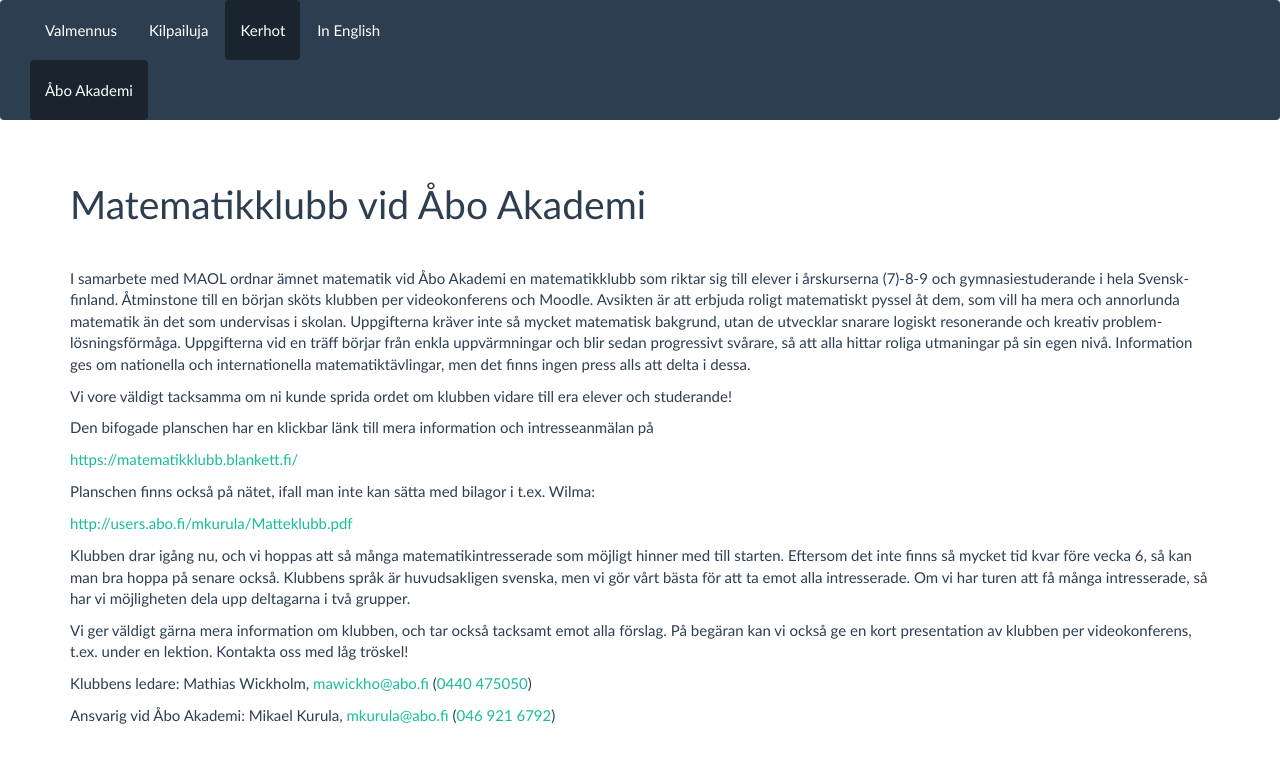
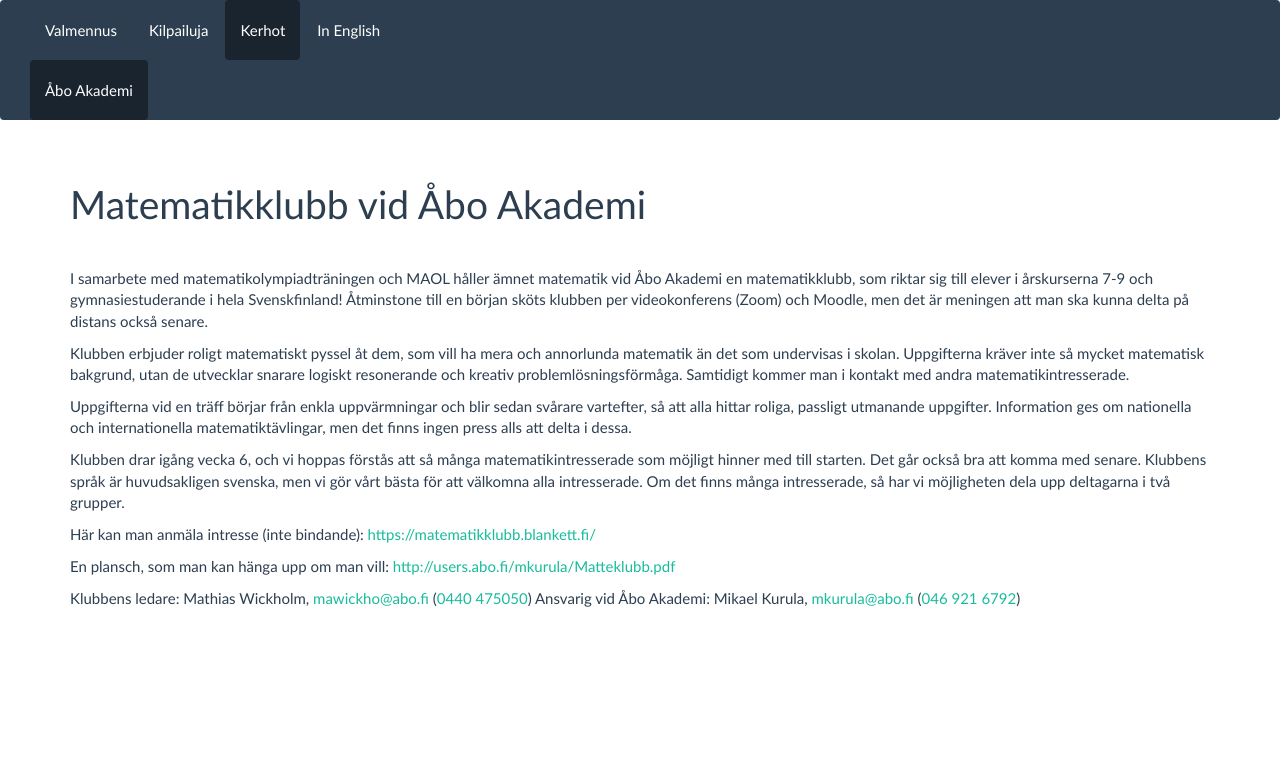
Before and after one commit to matematiikkakilpailut/matematiikkakilpailut.github.io, a Jekyll site: the page built from kerhot/abo/index.md, in a window 1280 px wide. Shown: the top 763 px of the page. Built offline with Jekyll 4.4.1, drawn with Linux system fonts in a browser that asks for light colours.

Commit message:
Update index.md

```diff
--- a/kerhot/abo/index.md
+++ b/kerhot/abo/index.md
@@ -5,44 +5,17 @@
 lang: sv-FI
 ---
 
-I samarbete med MAOL ordnar ämnet matematik vid Åbo Akademi en
-matematik­klubb som riktar sig till elever i årskurserna (7)-8-9 och
-gymnasie­studerande i hela Svensk­finland. Åtminstone till en början sköts
-klubben per video­konferens och Moodle. Avsikten är att erbjuda roligt
-matematiskt pyssel åt dem, som vill ha mera och annorlunda matematik än
-det som undervisas i skolan. Uppgifterna kräver inte så mycket
-matematisk bakgrund, utan de utvecklar snarare logiskt resonerande och
-kreativ problem­lösnings­förmåga.
-Uppgifterna vid en träff börjar från enkla uppvärmningar och blir sedan
-progressivt svårare, så att alla hittar roliga utmaningar på sin egen
-nivå. Information ges om nationella och internationella
-matematiktävlingar, men det finns ingen press alls att delta i dessa.
+I samarbete med matematikolympiadträningen och MAOL håller ämnet matematik vid Åbo Akademi en matematik­klubb, som riktar sig till elever i årskurserna 7-9 och gymnasie­studerande i hela Svensk­finland! Åtminstone till en början sköts klubben per video­konferens (Zoom) och Moodle, men det är meningen att man ska kunna delta på distans också senare.
 
-Vi vore väldigt tacksamma om ni kunde sprida ordet om klubben vidare
-till era elever och studerande!
+Klubben erbjuder roligt matematiskt pyssel åt dem, som vill ha mera och annorlunda matematik än det som undervisas i skolan. Uppgifterna kräver inte så mycket matematisk bakgrund, utan de utvecklar snarare logiskt resonerande och kreativ problem­lösnings­förmåga. Samtidigt kommer man i kontakt med andra matematikintresserade.
 
-Den bifogade planschen har en klickbar länk till mera information och
-intresse­anmälan på
+Uppgifterna vid en träff börjar från enkla uppvärmningar och blir sedan svårare vartefter, så att alla hittar roliga, passligt utmanande uppgifter. Information ges om nationella och internationella matematiktävlingar, men det finns ingen press alls att delta i dessa.
 
-<https://matematikklubb.blankett.fi/>
+Klubben drar igång vecka 6, och vi hoppas förstås att så många matematik­intresserade som möjligt hinner med till starten. Det går också bra att komma med senare. Klubbens språk är huvudsakligen svenska, men vi gör vårt bästa för att välkomna alla intresserade. Om det finns många intresserade, så har vi möjligheten dela upp deltagarna i två grupper.
 
-Planschen finns också på nätet, ifall man inte kan sätta med bilagor i
-t.ex. Wilma:
+Här kan man anmäla intresse (inte bindande): <https://matematikklubb.blankett.fi/>
 
-<http://users.abo.fi/mkurula/Matteklubb.pdf>
-
-Klubben drar igång nu, och vi hoppas att så många matematik­intresserade
-som möjligt hinner med till starten. Eftersom det inte finns så mycket
-tid kvar före vecka 6, så kan man bra hoppa på senare också. Klubbens
-språk är huvudsakligen svenska, men vi gör vårt bästa för att ta emot
-alla intresserade. Om vi har turen att få många intresserade, så har vi
-möjligheten dela upp deltagarna i två grupper.
-
-Vi ger väldigt gärna mera information om klubben, och tar också tacksamt
-emot alla förslag. På begäran kan vi också ge en kort presentation av
-klubben per videokonferens, t.ex. under en lektion. Kontakta oss med låg
-tröskel!
+En plansch, som man kan hänga upp om man vill: <http://users.abo.fi/mkurula/Matteklubb.pdf>
 
 Klubbens ledare: Mathias Wickholm, <mailto:mawickho@abo.fi> ([0440 475050](tel:0440-475050))
-
 Ansvarig vid Åbo Akademi: Mikael Kurula, <mailto:mkurula@abo.fi> ([046 921 6792](tel:046-921-6792))
```
